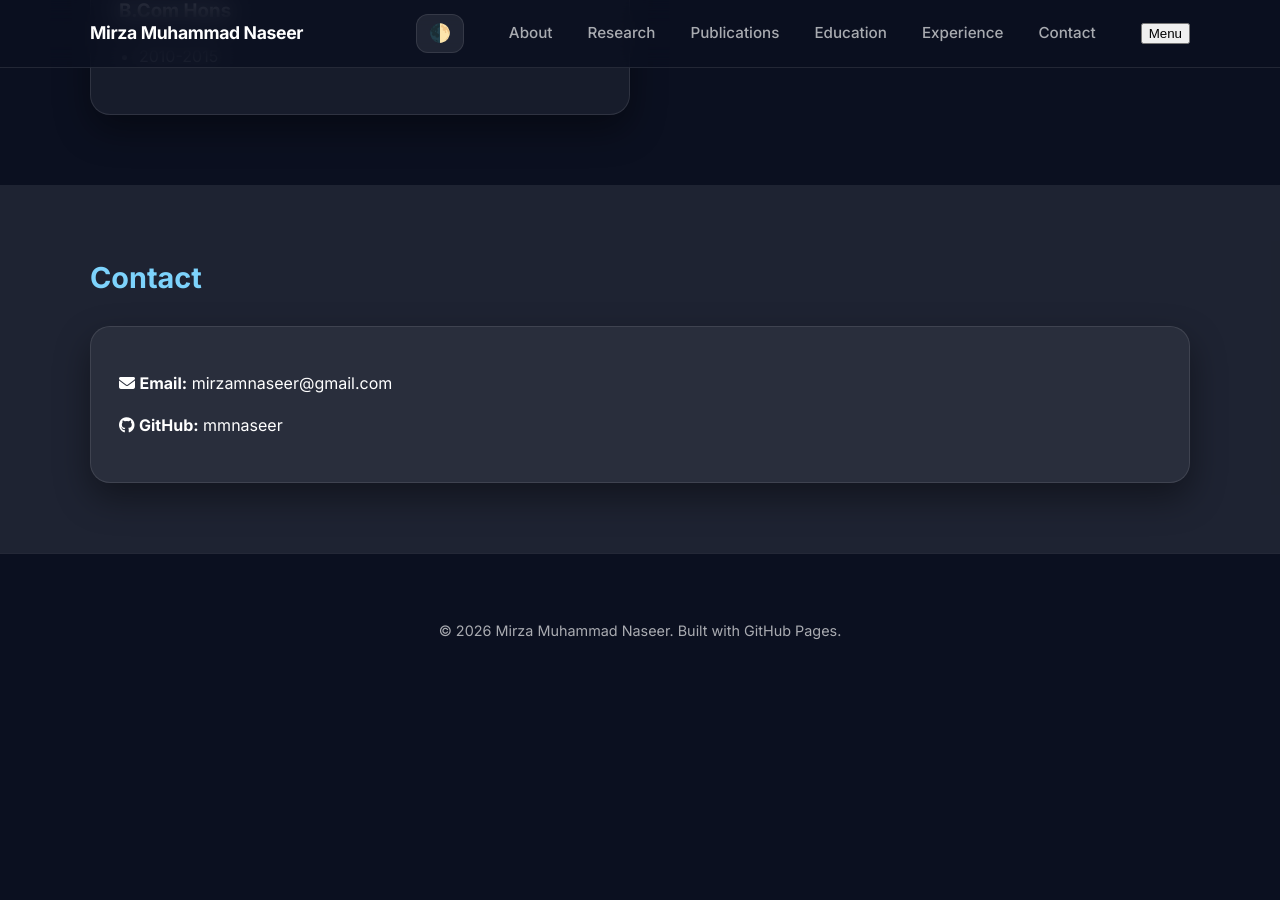
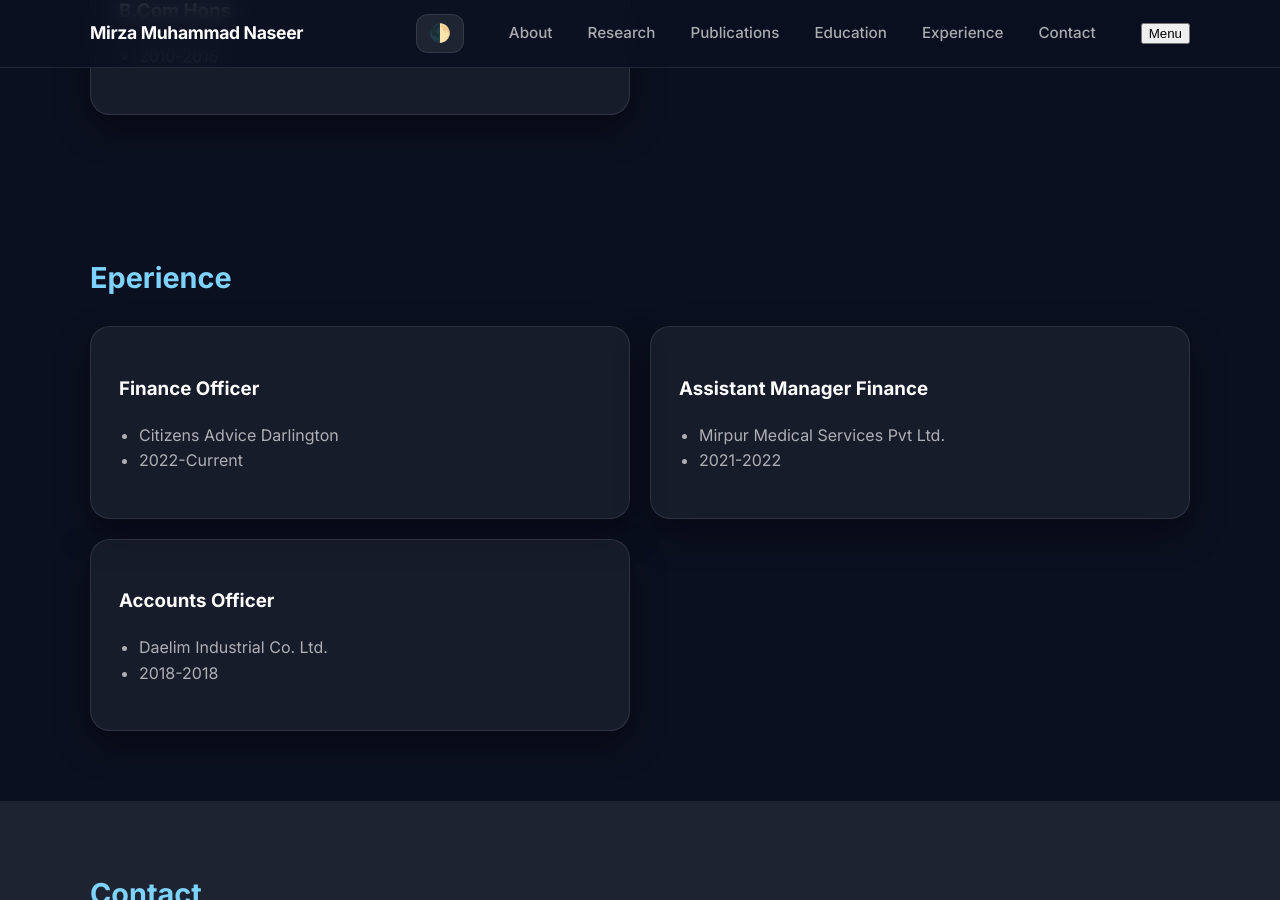
Before and after one commit to mmnaseer/mmnaseer.github.io, a Jekyll site: the page index.html, which Jekyll copies as it is, in a window 1280 px wide and 900 px high, scrolled down 2046 px. Built offline with Jekyll 4.4.1, drawn with Linux system fonts in a browser that asks for light colours; a style sheet for code colours, icons or effects is not loaded; before the commit the page ends 2752 px from its top, so only the background shows below that.

Commit message:
Update index.html

```diff
--- a/index.html
+++ b/index.html
@@ -153,6 +153,35 @@
       </div>
     </section>
 
+    <section id="experience" class="section">
+      <div class="container">
+        <h2>Eperience</h2>
+        <div class="grid-2">
+          <div class="card">
+            <h3>Finance Officer</h3>
+            <ul class="bullets">
+              <li>Citizens Advice Darlington</li>
+              <li>2022-Current</li>
+            </ul>
+          </div>
+          <div class="card">
+            <h3>Assistant Manager Finance </h3>
+            <ul class="bullets">
+              <li>Mirpur Medical Services Pvt Ltd.</li>
+              <li>2021-2022</li>
+            </ul>
+          </div>
+          <div class="card">
+            <h3>Accounts Officer </h3>
+            <ul class="bullets">
+              <li>Daelim Industrial Co. Ltd.</li>
+              <li>2018-2018</li>
+            </ul>
+          </div>
+        </div>
+      </div>
+    </section>
+
     <section id="contact" class="section alt">
       <div class="container">
         <h2>Contact</h2>
```
